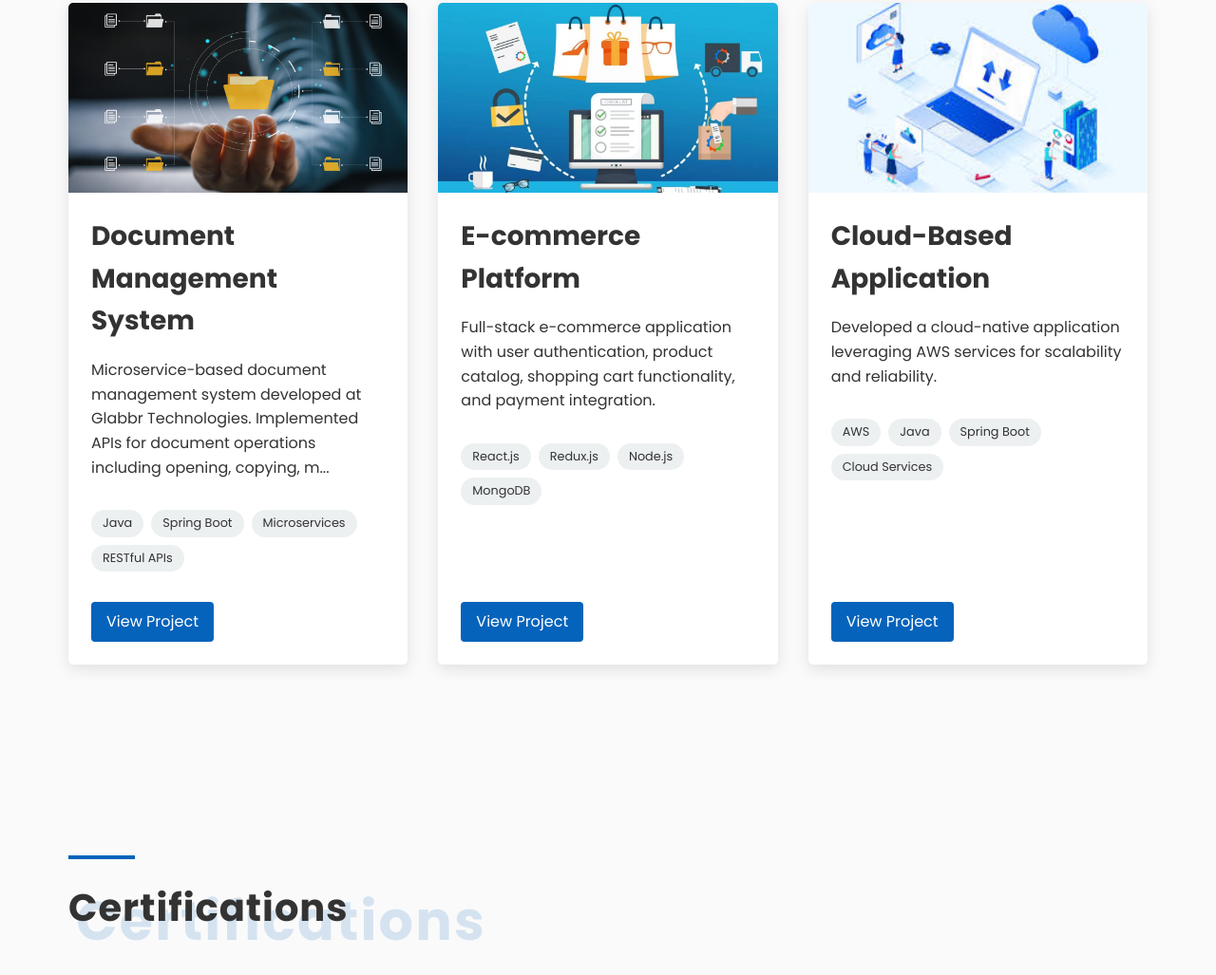
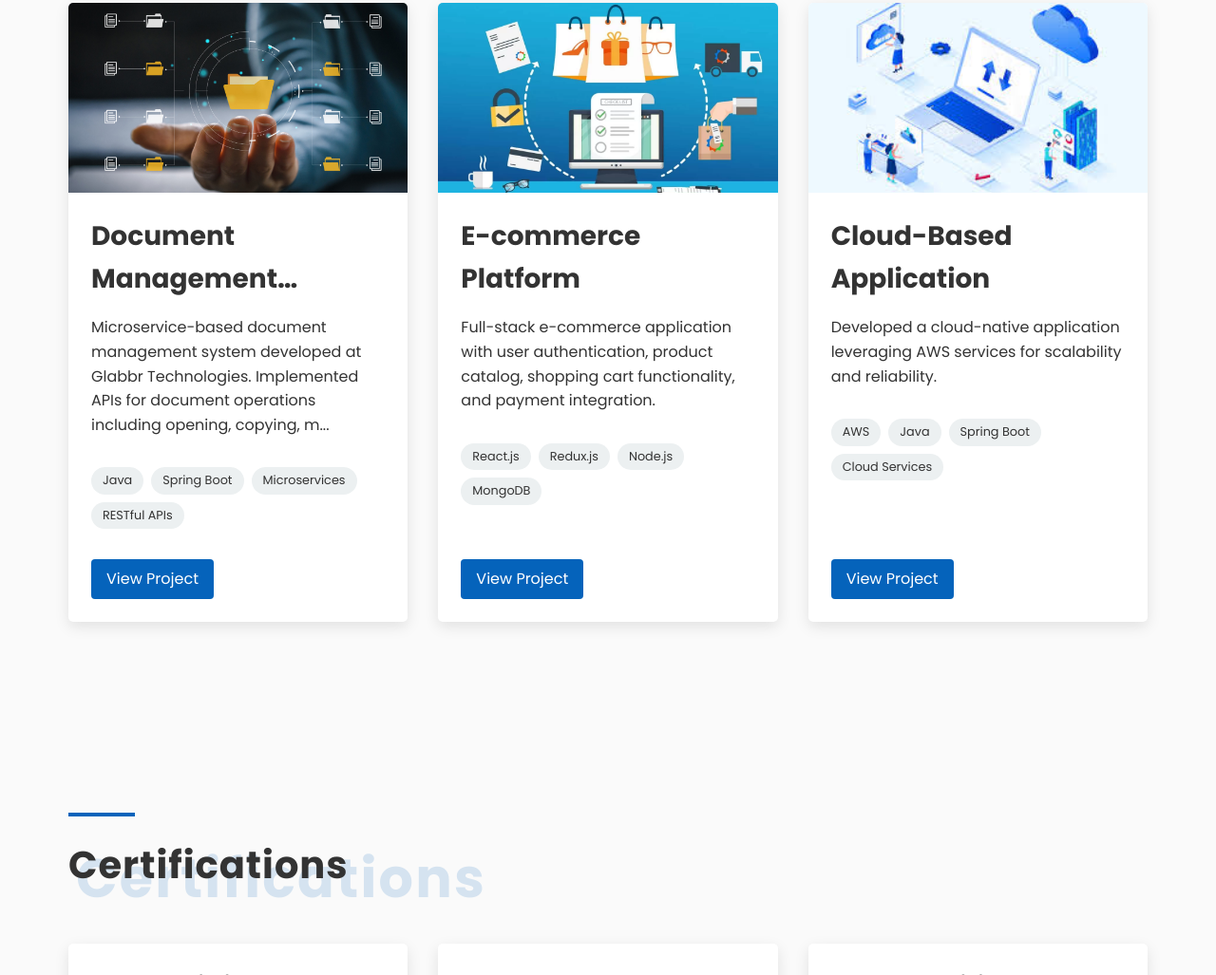
Before and after one commit to AmarKumar-AK/portfolio, a plain HTML site: page index.html in a window 1280 px wide. Shown: the part 4488-5515 px from the top of the page at 95% size. Drawn offline with Linux system fonts and the light colour scheme.

Commit message:
chore: truncate project title

```diff
--- a/css/styles.css
+++ b/css/styles.css
@@ -1,3 +1,13 @@
+.project-content h3 {
+    display: -webkit-box;
+    -webkit-line-clamp: 2;
+    line-clamp: 2;
+    -webkit-box-orient: vertical;
+    overflow: hidden;
+    text-overflow: ellipsis;
+    white-space: normal;
+    min-height: 2.8em; /* Ensures space for two lines even if short */
+}
 /* Main Styles for Portfolio Website */
 :root {
     --primary-color: #0563bb;
```
